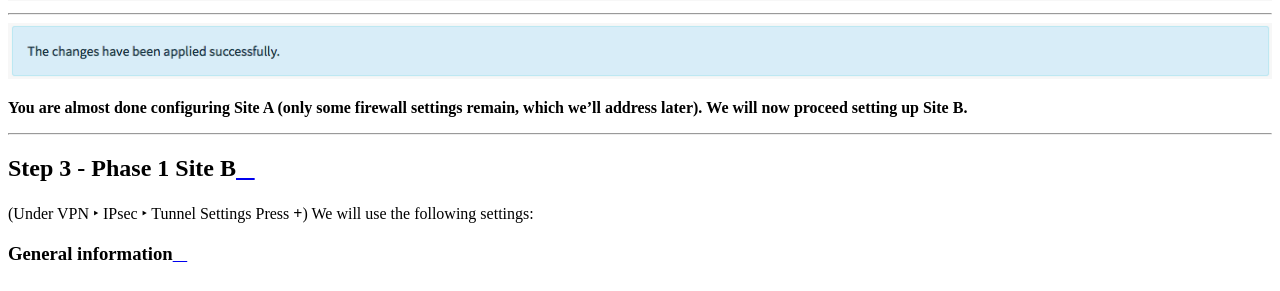
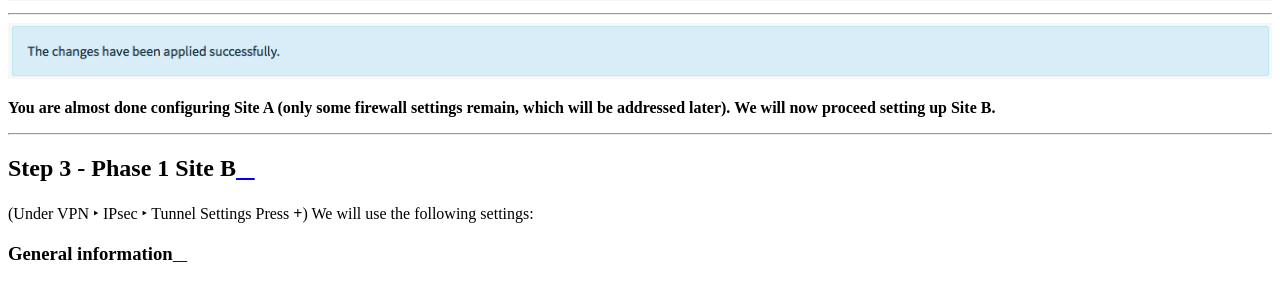
Before and after one commit to opnsense/docs, a Sphinx documentation site: the page built from source/manual/how-tos/ipsec-s2s-route.rst, in a window 1280 px wide and 900 px high, scrolled down 5126 px. Shown: the part 161-452 px from the top of the window. Built offline with Sphinx 7.4.7 and the Read the Docs theme 2.0.0, drawn with Linux system fonts in a browser that asks for light colours.

Commit message:
Update source/manual/how-tos/ipsec-s2s-route.rst
Co-Authored-By: mimugmail <m.muenz@gmail.com>

```diff
--- a/source/manual/how-tos/ipsec-s2s-route.rst
+++ b/source/manual/how-tos/ipsec-s2s-route.rst
@@ -305,7 +305,7 @@ And Apply changes:
 .. image:: images/ipsec_s2s_vpn_p1a_success.png
     :width: 100%
 
-**You are almost done configuring Site A (only some firewall settings remain, which we'll address later).**
+**You are almost done configuring Site A (only some firewall settings remain, which will be addressed later).**
 **We will now proceed setting up Site B.**
 
 -----------------------------
```
